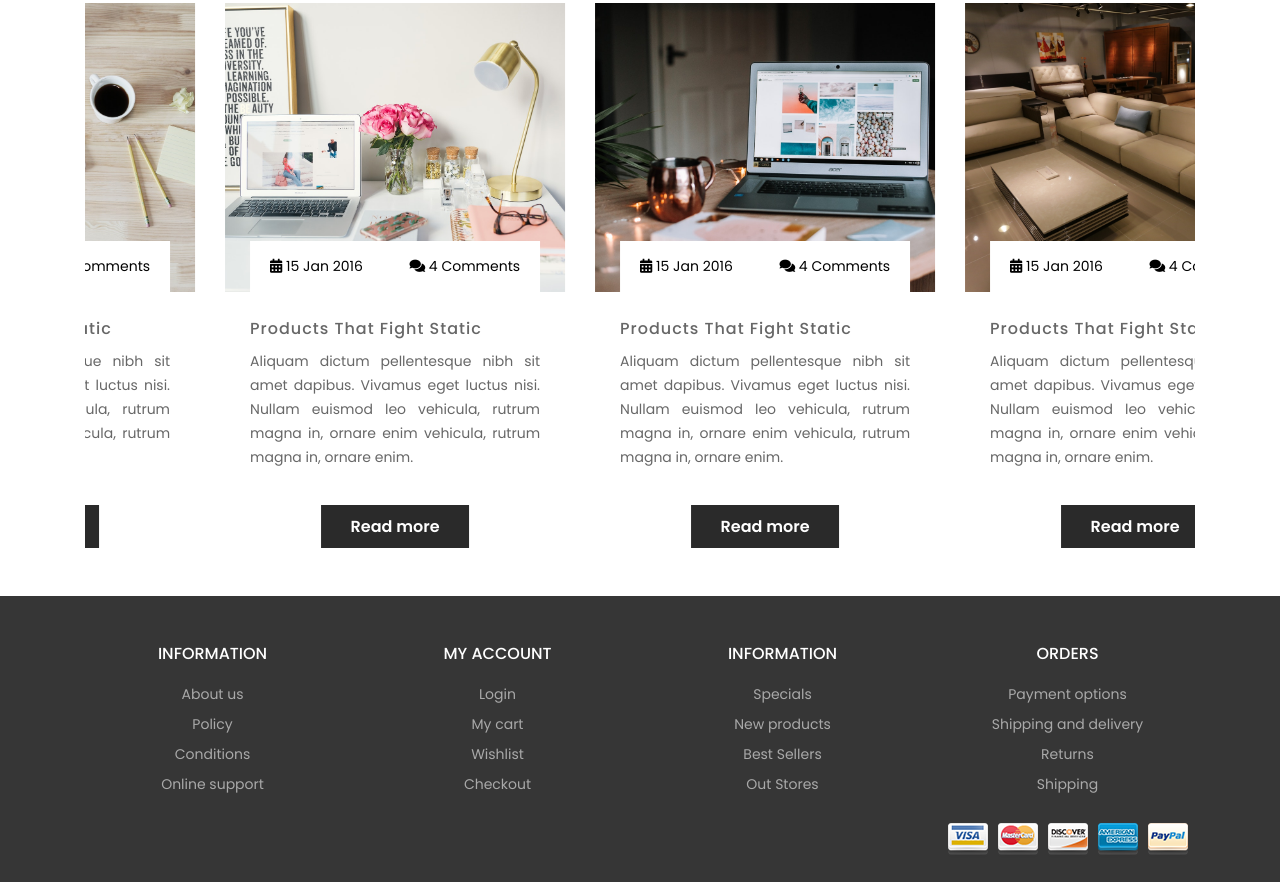
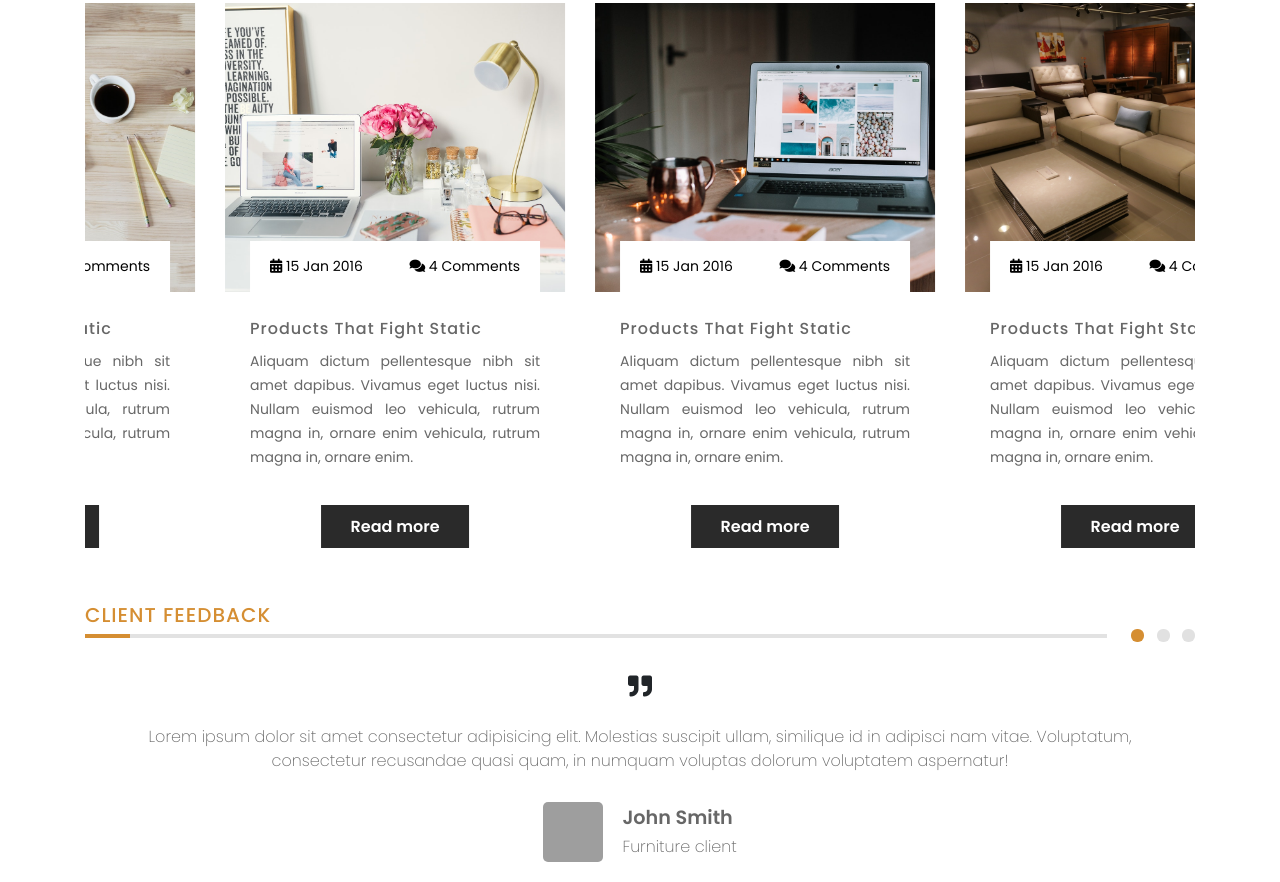
Before and after one commit to Varenthein/WDP-1906-01, a website built with Parcel: page src/index.html in a window 1280 px wide. Shown: the part 3212-4094 px from the top of the page. Built offline with nearby package versions, Linux system fonts and the light colour scheme; grey boxes are pictures that could not be loaded; files whose address does not match are found by name.

Commit message:
Add correct section feedback

```diff
--- a/src/index.html
+++ b/src/index.html
@@ -22,6 +22,8 @@
     <include src="60_section-gallery.html"></include>
 
     <include src="70_section-blog-posts.html"></include>
+
+    <include src="85_section-feedback.html"></include>
 
     <include src="90_footer.html"></include>
 
--- /dev/null
+++ b/src/partials/85_section-feedback.html
@@ -0,0 +1,38 @@
+<div class="section-feedback">
+  <div class="container">
+    <div class="f-bar">
+      <div class="row no-gutters fline">
+        <div class="col-auto heading"><h3>client feedback</h3></div>
+      </div>
+    </div>
+    <div class="tab-content">
+      <div class="col-auto dots">
+        <ul>
+          <li><a href="#" class="active"></a></li>
+          <li><a href="#"></a></li>
+          <li><a href="#"></a></li>
+        </ul>
+      </div>
+    </div>
+
+    <div class="feedback-text">
+      <div class="quote"><i class="fas fa-quote-right"></i></div>
+      <h6 class="text1">
+        Lorem ipsum dolor sit amet consectetur adipisicing elit. Molestias suscipit
+        ullam, similique id in adipisci nam vitae. Voluptatum, consectetur recusandae
+        quasi quam, in numquam voluptas dolorum voluptatem aspernatur!
+      </h6>
+      <div class="feedback-client">
+        <img
+          class="feedback-client-img"
+          src="https://cdn.stocksnap.io/img-thumbs/960w/XKAZLYB5NV.jpg"
+          alt="Client 1"
+        />
+        <div class="texts">
+          <h6 class="text2">John Smith</h6>
+          <h6 class="text3">Furniture client</h6>
+        </div>
+      </div>
+    </div>
+  </div>
+</div>
--- /dev/null
+++ b/src/sass/components/_section-feedback.scss
@@ -0,0 +1,114 @@
+.section-feedback {
+  padding: 0;
+  margin: 0;
+
+  .f-bar {
+    margin-bottom: 30px;
+
+    .fline {
+      border-bottom: 4px solid #e2e2e2;
+    }
+
+    .heading {
+      position: relative;
+
+      h3 {
+        color: $primary;
+        text-transform: uppercase;
+        font-size: 20px;
+        line-height: 38px;
+        margin: 0;
+        letter-spacing: 1px;
+      }
+
+      &::before {
+        content: "";
+        position: absolute;
+        bottom: -4px;
+        left: 0;
+        width: 45px;
+        border-bottom: 4px solid $primary;
+      }
+    }
+  }
+
+  .feedback-text {
+    width: 95%;
+    padding-left: 5%;
+    padding-bottom: 30px;
+    text-align: center;
+
+    .quote {
+      font-size: 1.5rem;
+      padding-bottom: 20px;
+    }
+
+    .text1 {
+      font-size: 1rem;
+      font-weight: 200;
+      line-height: 24px;
+      color: #676767;
+    }
+
+    .feedback-client {
+      padding-top: 10px;
+
+      .feedback-client-img {
+        width: 60px;
+        height: 60px;
+        object-fit: cover;
+        border-radius: 5px;
+      }
+
+      .texts {
+        font-size: 1rem;
+        color: #676767;
+        display: inline-block;
+        position: relative;
+        top: 15px;
+        text-align: left;
+        padding-left: 15px;
+
+        .text2 {
+          font-weight: 600;
+          font-size: 1.2rem;
+        }
+        .text3 {
+          font-weight: 200;
+        }
+      }
+    }
+  }
+}
+
+.dots {
+  padding-left: 0;
+  border-bottom-color: #fff;
+
+  ul {
+    margin: 0;
+    padding: 0 0 0 1rem;
+    list-style: none;
+    background-color: #ffffff;
+
+    li {
+      display: inline-block;
+      margin-left: 0.5rem;
+
+      a {
+        display: block;
+        width: 13px;
+        height: 13px;
+        border-radius: 6px;
+        background-color: #e1e1e1;
+
+        &.active,
+        &:hover {
+          background-color: $primary;
+
+          @extend %hover-extend;
+        }
+      }
+    }
+  }
+}
--- a/src/sass/style.scss
+++ b/src/sass/style.scss
@@ -21,6 +21,7 @@
 @import "components/section--features";
 @import "components/promo-box";
 @import "components/section-deals";
+@import "components/section-feedback";
 
 @import "custom";
 
```
